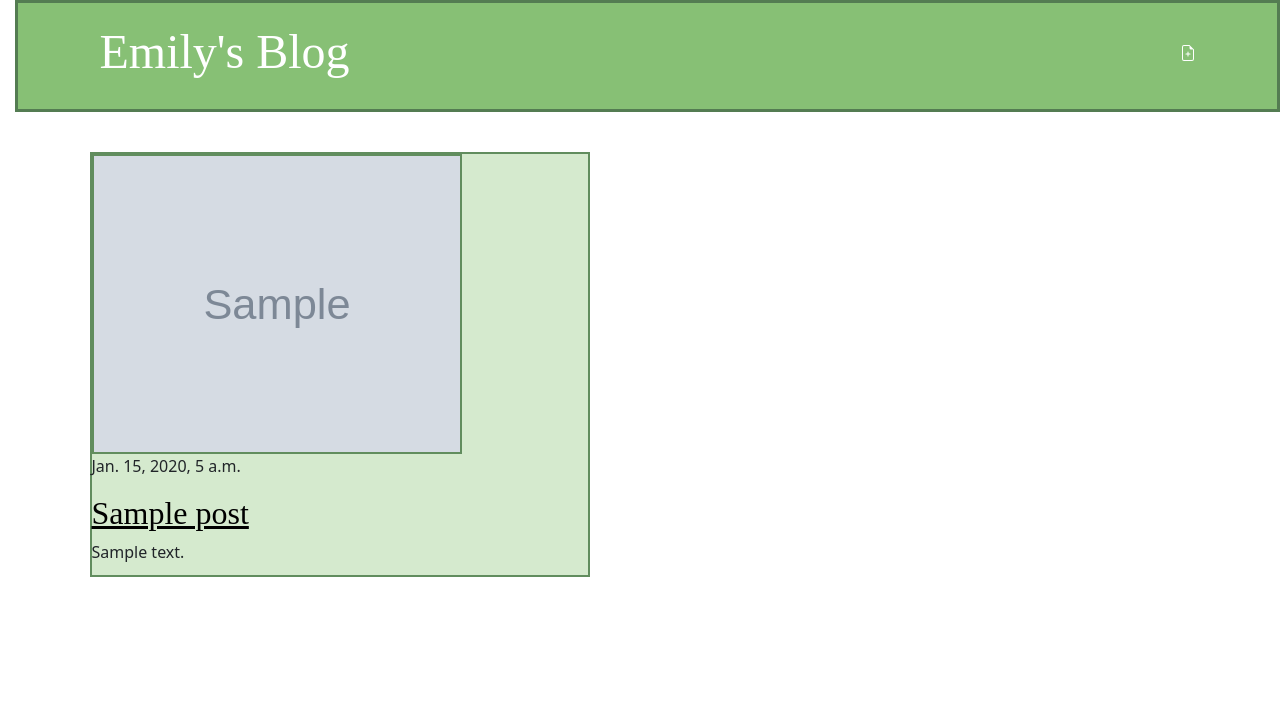
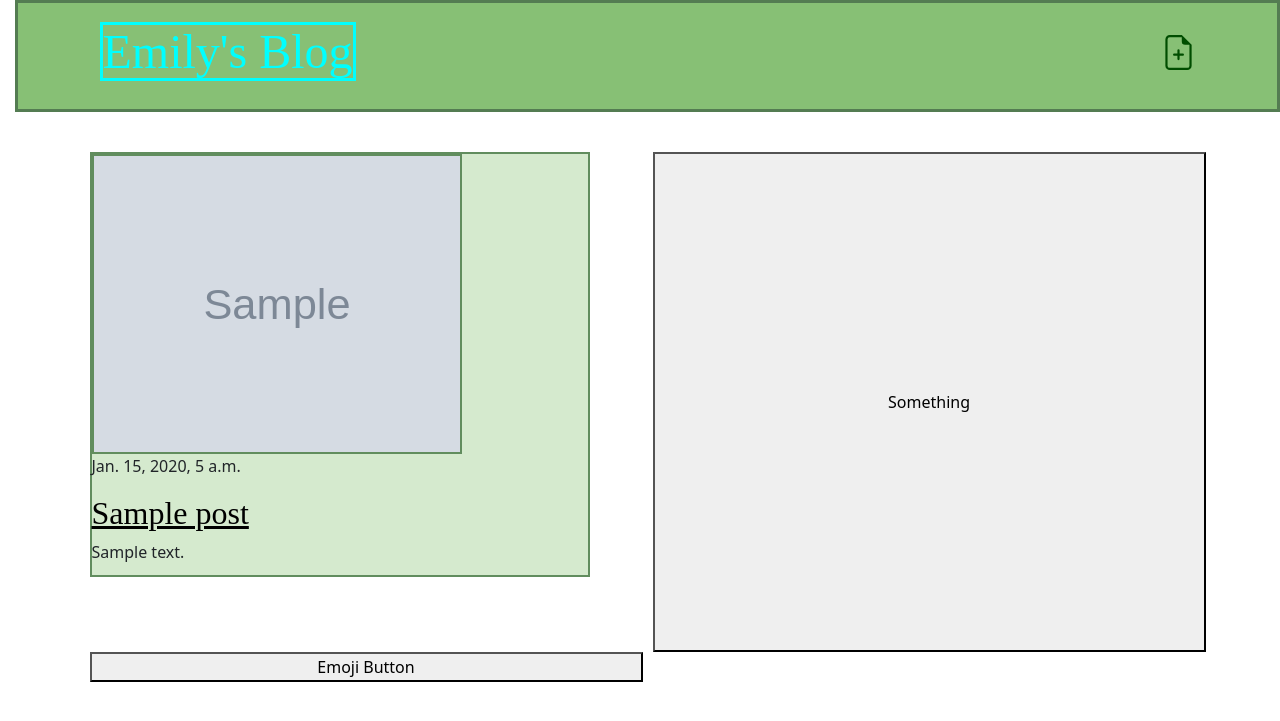
Before and after one commit to eclaros23/Djangogirls, a Django app: page / in a window 1280 px wide. Shown: the top 721 px of the page. Run offline with Django 3.2, Linux system fonts and the light colour scheme; a user stored in the database is signed in; tables that the repository leaves empty hold one stand-in row (values such as "Sample post"); grey boxes marked "Sample" are stand-in pictures.

Commit message:
Created an emoji button to blog

```diff
--- a/blog/static/css/blog.css
+++ b/blog/static/css/blog.css
@@ -53,6 +53,12 @@
   margin-right: 20px;
 }
 
+.top-menu svg {
+  width: 35px;
+  height: 35px;
+  color: #004d00;
+}
+
 .post {
   background-color: #d5eace;
   margin-bottom: 70px;
--- /dev/null
+++ b/blog/static/js/main.js
@@ -0,0 +1,109 @@
+document.getElementById("titlelink")
+
+let element = document.getElementById("titlelink");
+
+element.style["color"] = "aqua";
+element.style["border"] = "3px solid aqua";
+
+function doTheStuff() { //defining a python function
+  let elements_posttitles = document.getElementsByClassName("posttitle");
+
+for (element of elements_posttitles){
+  element.style["border"] = "3px solid green";
+
+  }
+}
+
+let theButton = document.getElementById("thebutton");
+theButton.addEventListener("click", doTheStuff);
+
+var flyingMen = [];
+
+var button = document.getElementById('emojibutton');
+var textvalue = "Caktus Group 😊🌵";
+var fontsize = "24";
+//emoji object
+  function emoji(face, startx, starty, flour, fs, flyUpMax) {
+    this.isAlive = true;
+    this.face = face;
+    this.x = startx;
+    this.y = starty;
+    this.flourLevel = flour;
+    this.increment = -Math.floor((Math.random()*flyUpMax)+10);
+    this.xincrement = Math.floor((Math.random()*10)+1);
+    this.xincrement *= Math.floor(Math.random()*2) == 1 ? 1 : -1;
+    this.element = document.createElement('div');
+    this.element.innerHTML = face;
+    this.element.style.position = "absolute";
+    this.element.style.fontSize = fs + "px";
+    this.element.style.color = "black";
+    document.getElementById("fa").appendChild(this.element);
+
+    this.refresh = function(){
+      console.log(this.isAlive)
+      if (this.isAlive) {
+        //------Y axis-----
+
+
+
+
+        this.y += this.increment;
+        this.x += this.xincrement;
+        this.increment += 0.25;
+
+        if (this.y >= this.flourLevel) {
+          if (this.increment <=5) {
+            this.isAlive = false;
+          }
+         this.increment = -this.increment + 5;
+        }
+
+        this.element.style.transform = "translate(" + this.x + "px, " + this.y + "px)";
+      } else {
+        this.element.style.transform = "translate(px, px)";
+      }
+    }
+
+  }
+
+
+
+button.addEventListener("click", goB);
+
+
+function goB() {
+  console.log(fontsize);
+  console.log("fontsize");
+  console.log(button.getBoundingClientRect());
+  console.log("button.getBoundingClientRect");
+  var xv = (button.getBoundingClientRect().left + button.clientWidth/2) - (fontsize/2);
+  var yv = (button.getBoundingClientRect().top + button.clientHeight/2) - (fontsize/2);
+  var fl = button.getBoundingClientRect().top + 100;
+  var face = textvalue;
+  console.log("xv: ", xv);
+  console.log("yv: ", yv);
+  console.log("fl: ", fl);
+  console.log("face: ", face);
+  for (var i = 0; i < 50; i++) {
+    var coolGuy = new emoji(face, xv, yv, fl, fontsize, 12);
+    flyingMen.push(coolGuy);
+  }
+
+}
+
+
+
+//Rendering
+function render() {
+  for (var i = 0; i < flyingMen.length; i++) {
+    if (flyingMen[i].isAlive == true) {
+      flyingMen[i].refresh();
+    } else {
+      flyingMen[i].element.remove();
+      flyingMen.splice(i, 1);
+    }
+  }
+  requestAnimationFrame(render);
+}
+
+render();
--- a/blog/templates/blog/base.html
+++ b/blog/templates/blog/base.html
@@ -15,16 +15,17 @@
                     {% include './icons/file-earmark-plus.svg' %}
                 </a>
               {% endif %}
-                <h1><a href="/">Emily's Blog</a></h1>
+                <h1><a id = "titlelink" href="/">Emily's Blog</a></h1>
             </div>
         </header>
         <main class="container">
             <div class="row">
-                <div class="col post-container">
+
                     {% block content %}
                     {% endblock %}
-                </div>
+
             </div>
         </main>
+        <script type="text/javascript" src="{% static 'js/main.js' %}"></script> <!-- loading a script for main.js -->
     </body>
 </html>
--- a/blog/templates/blog/post_list.html
+++ b/blog/templates/blog/post_list.html
@@ -1,13 +1,19 @@
 {% extends 'blog/base.html' %}
 {% block content %}
+  <div id='fa' style='height:100%; width:100%;'>
+  </div>
+      <div class="col post-container">
       {% for post in posts %}
               <article class="post">
                  <img class = "postimage" src="{{ post.images.all.0.image.url }}" />
                   <p>
                       {{ post.published_date }}
                   </p>
-                  <h2><a href="{% url 'post_detail' pk=post.pk %}">{{ post.title }}</a></h2>
+                  <h2><a class = "posttitle" href="{% url 'post_detail' pk=post.pk %}">{{ post.title }}</a></h2>
                   <p>{{ post.text|linebreaksbr }}</p>
               </article>
           {% endfor %}
+          <button id = "thebutton">Something</button>
+          <button id = "emojibutton">Emoji Button</button>
+      </div>
 {% endblock %}
```
